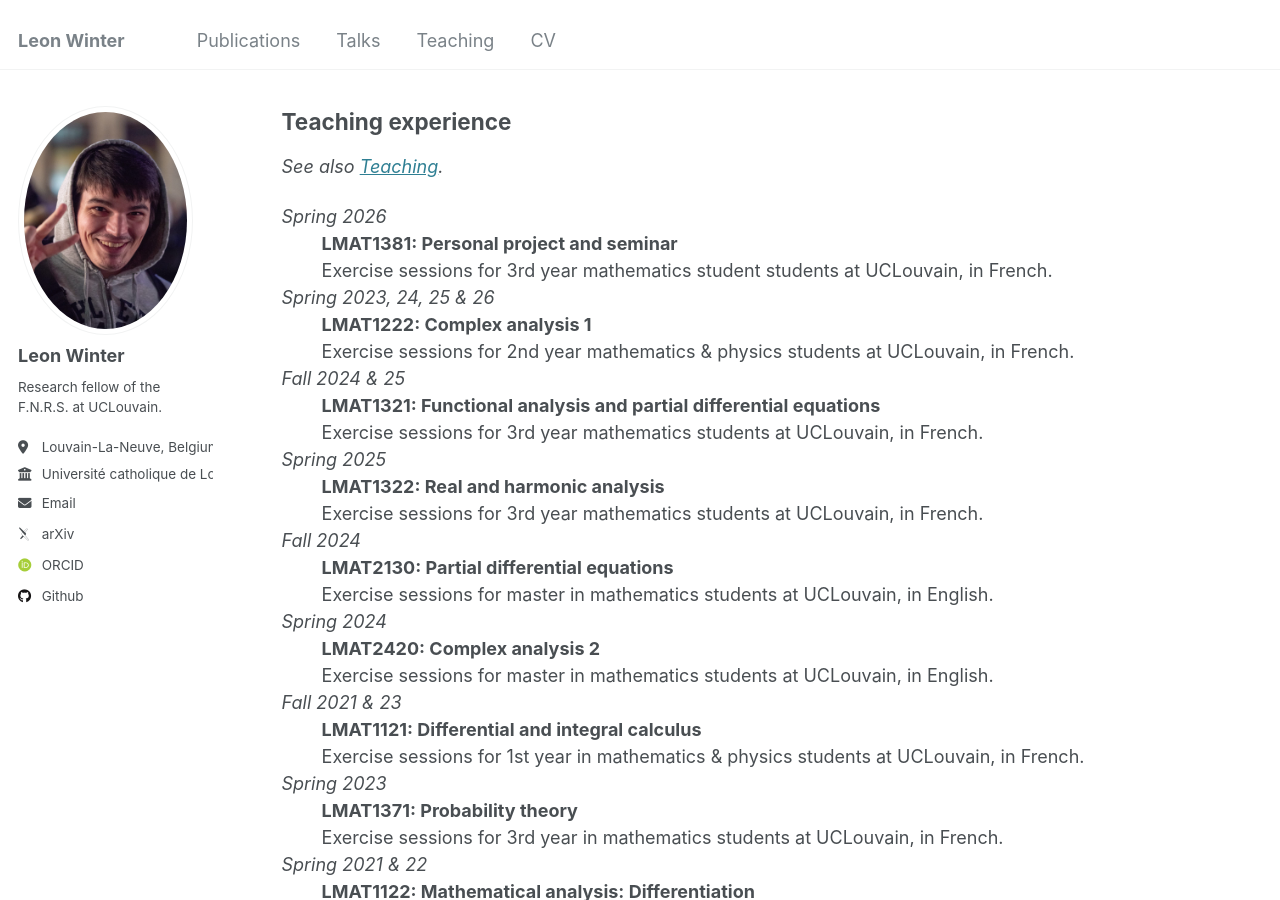
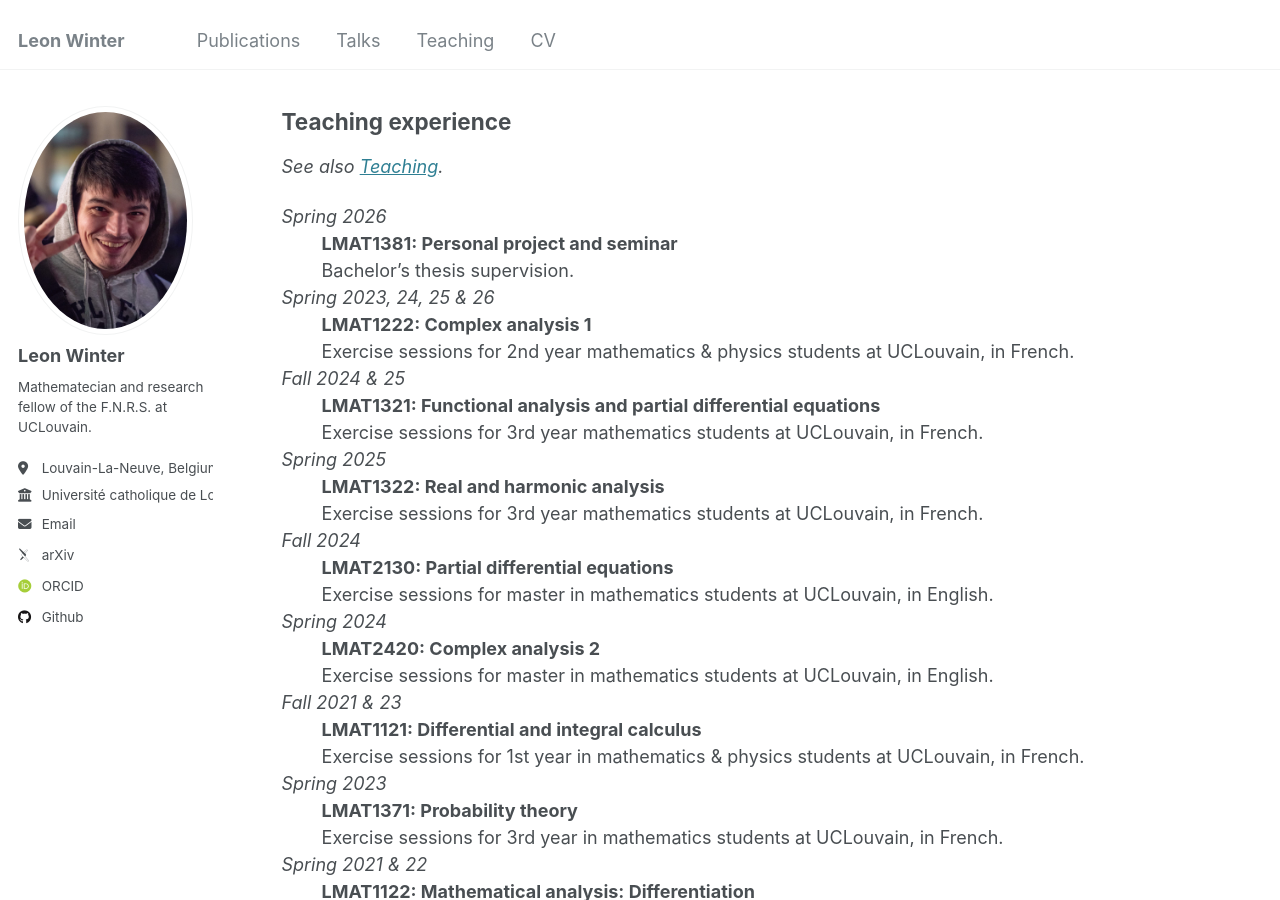
Before and after one commit to WinterLeon/WinterLeon.github.io, a Jekyll site: the page built from _pages/cv.md, in a window 1280 px wide and 900 px high, scrolled down 1124 px. Built offline with Jekyll 4.4.1, drawn with Linux system fonts in a browser that asks for light colours; some web fonts are replaced; some of the changed text lies outside the part shown.

```diff
--- a/_config.yml
+++ b/_config.yml
@@ -24,7 +24,7 @@ author:
   avatar           : "LW2.jpg"
   name             : "Leon Winter"
   pronouns         : # example: "she/her"
-  bio              : "Research fellow of the F.N.R.S. at UCLouvain."
+  bio              : "Mathematecian and research fellow of the F.N.R.S. at UCLouvain."
   location         : "Louvain-La-Neuve, Belgium"
   employer         : "Université catholique de Louvain"
   uri              : # URL
@@ -160,7 +160,6 @@ include:
   - .htaccess
   - _pages
   - files
-  - _conferences
 exclude:
   - "*.sublime-project"
   - "*.sublime-workspace"
@@ -235,6 +234,7 @@ collections:
     permalink: /:collection/:path/
   conferences:
     output: false
+    permalink: /:collection/:path/
 
 # These settings control how pages and collections are included in the site
 defaults:
--- a/_pages/cv.md
+++ b/_pages/cv.md
@@ -53,6 +53,10 @@ Teaching experience
 {% for post in site.teaching reversed %}
 *{{ post.period }}*
 : **{{ post.title }}**
-: Exercise sessions for {{ post.students }} students at {{ post.venue }}, in {{ post.language }}.
+: {% if post.type == "Bachelor's thesis" %}
+  Bachelor's thesis supervision.
+  {% else %}
+  Exercise sessions for {{ post.students }} students at {{ post.venue }}, in {{ post.language }}.
+  {% endif %}
 {% endfor %}
 ---
```
Also changed, not shown: other parts of _pages/cv.md (+1 -1 lines).
